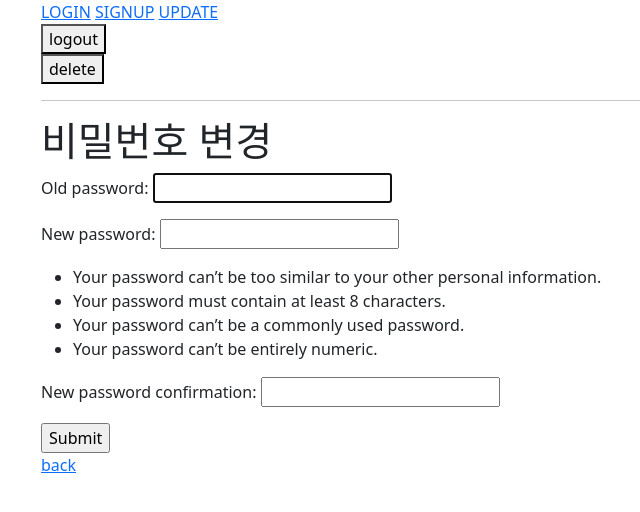
After one commit to Eunyeol-Lucas/ssafy-pjt, a Django app: page /accounts/password/ in a window 1280 px wide. The commit adds this page. Shown: the top 512 px of the page, without its empty margins (41-681 px from the left). Run offline with Django 4.2, Linux system fonts and the light colour scheme; the visitor is signed in with stand-in values (Sample User, id 1).

```diff
--- /dev/null
+++ b/accounts/templates/accounts/change_password.html
@@ -0,0 +1,11 @@
+{% extends 'base.html' %}
+
+{% block content %}
+<h1>비밀번호 변경</h1>
+<form action="" method="POST">
+  {% csrf_token %}
+  {{form.as_p}}
+  <input type="submit">
+</form>
+<a href="{% url 'movies:index' %}">back</a>
+{% endblock content %}
--- a/accounts/urls.py
+++ b/accounts/urls.py
@@ -3,6 +3,9 @@ from . import views
 app_name = 'accounts'
 urlpatterns = [
     path('signup/', views.signup,name='signup'),
-    path('login/', views.login, name="login"),
-    path('update/', views.update, name="update"),
+    path('login/', views.login,name='login'),
+    path('update/', views.update, name='update'),
+    path('password/',views.change_password,name='change_password'),
+    path('logout/',views.logout,name='logout'),
+    path('delete/',views.delete,name='delete'),
 ]
--- a/accounts/views.py
+++ b/accounts/views.py
@@ -1,9 +1,16 @@
 from multiprocessing import context
+from django.http import HttpResponse
 from django.shortcuts import render,redirect
-from .forms import CustomUserCreationForm, UserCreationForm
+from .forms import CustomUserChangeForm, CustomUserCreationForm
 from django.contrib.auth import login as auth_login
-from django.contrib.auth.forms import AuthenticationForm
+from django.contrib.auth import logout as auth_logout
+from django.contrib.auth.forms import AuthenticationForm, PasswordChangeForm
+from django.contrib.auth import update_session_auth_hash
+from django.contrib.auth.decorators import login_required
+from django.views.decorators.http import require_http_methods, require_POST
 # Create your views here.
+
+@require_http_methods(['GET','POST'])
 def signup(request):
     if request.user.is_authenticated:
         return redirect('movies:index')
@@ -22,6 +29,8 @@ def signup(request):
     }
     return render(request,'accounts/signup.html',context)
 
+
+@require_http_methods(['GET','POST'])
 def login(request):
     if request.method == "POST":
         form = AuthenticationForm(request, request.POST)
@@ -36,5 +45,52 @@ def login(request):
     }
     return render(request, 'accounts/login.html', context)
 
+@login_required
+@require_http_methods(['GET','POST'])
 def update(request):
-    pass
+    if request.method == "POST":
+        form = CustomUserChangeForm(request.POST,instance=request.user)
+        if form.is_valid():
+            form.save()
+            return redirect('movies:index')
+    else:
+        form = CustomUserChangeForm(instance=request.user)
+
+    context ={
+        'form':form,
+    }
+    return render(request,'accounts/update.html',context)
+
+
+@login_required
+@require_http_methods(['GET','POST'])
+def change_password(request):
+    if request.method == "POST":
+        form = PasswordChangeForm(request.user,request.POST)
+        if form.is_valid():
+            form.save()
+            update_session_auth_hash(request,form.user)
+            return redirect('movies:index')
+    else:
+        form = PasswordChangeForm(request.user)
+
+    context={
+        'form':form,
+    }
+    return render(request,'accounts/change_password.html',context)
+
+
+@login_required
+@require_POST
+def logout(request):
+    if request.user.is_authenticated:
+        auth_logout(request)
+        return redirect('movies:index')
+
+@login_required
+@require_POST
+def delete(request):
+    if request.user.is_authenticated:
+        request.user.delete()
+        auth_logout(request)
+    return redirect('movies:index')
--- a/templates/base.html
+++ b/templates/base.html
@@ -17,6 +17,16 @@
     <div class="container">
       <a href="{% url 'accounts:login' %}">LOGIN</a>
       <a href="{% url 'accounts:signup' %}">SIGNUP</a>
+      <a href="{% url 'accounts:update' %}">UPDATE</a>
+      <form action="{% url 'accounts:logout' %}" method="POST">
+        {% csrf_token %}
+        <button>logout</button>
+      </form>
+      <form action="{% url 'accounts:delete' %}" method="POST">
+        {% csrf_token %}
+        <button>delete</button>
+      </form>
+
       <hr>
       {% block content %} {% endblock content %}
     </div>
```
Also changed, not shown: accounts/forms.py (+5 -3 lines), accounts/templates/accounts/update.html (added, +11 -0 lines), movies/templates/movies/index.html (added, +10 -0 lines), movies/views.py (+6 -2 lines).
